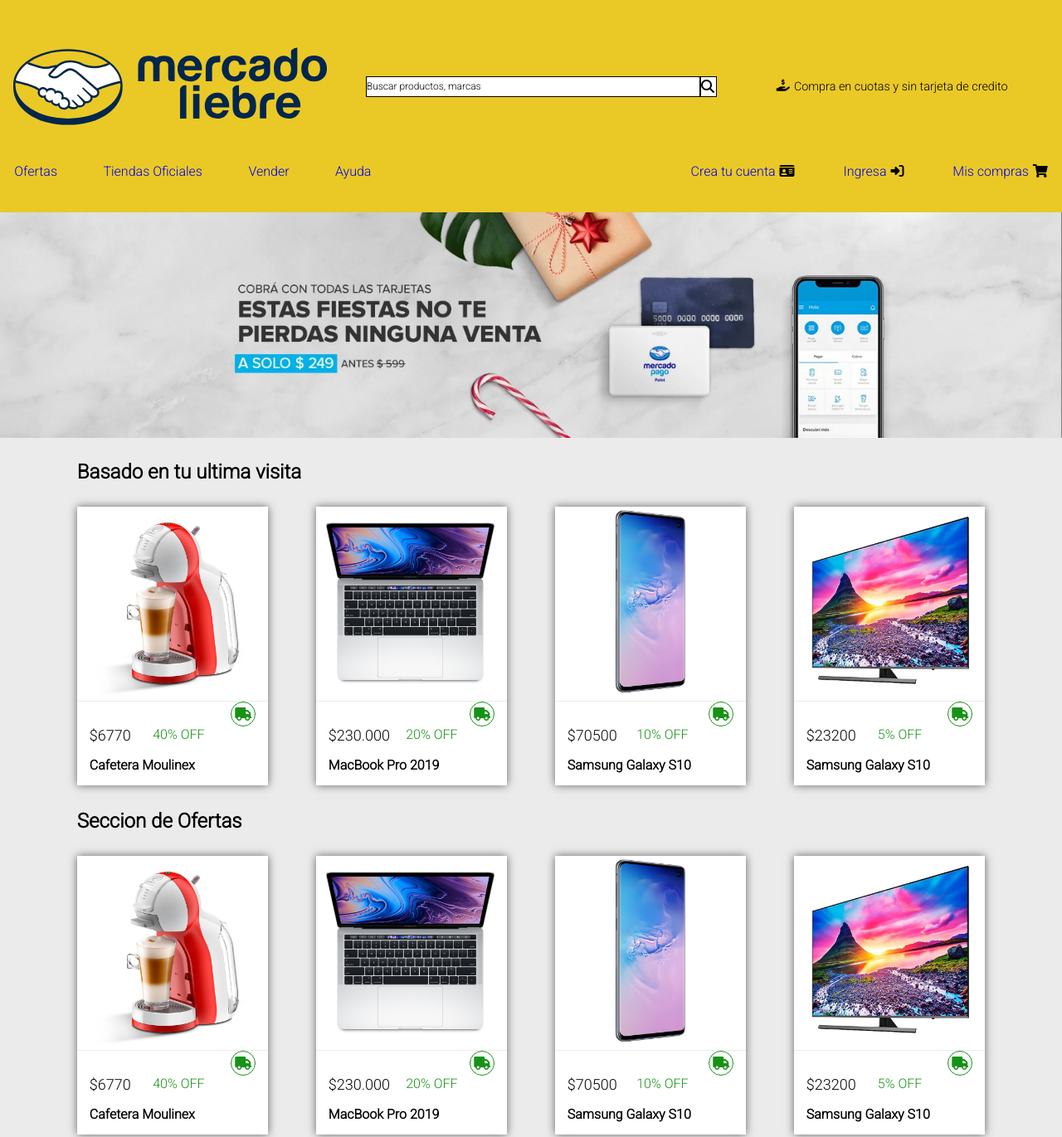
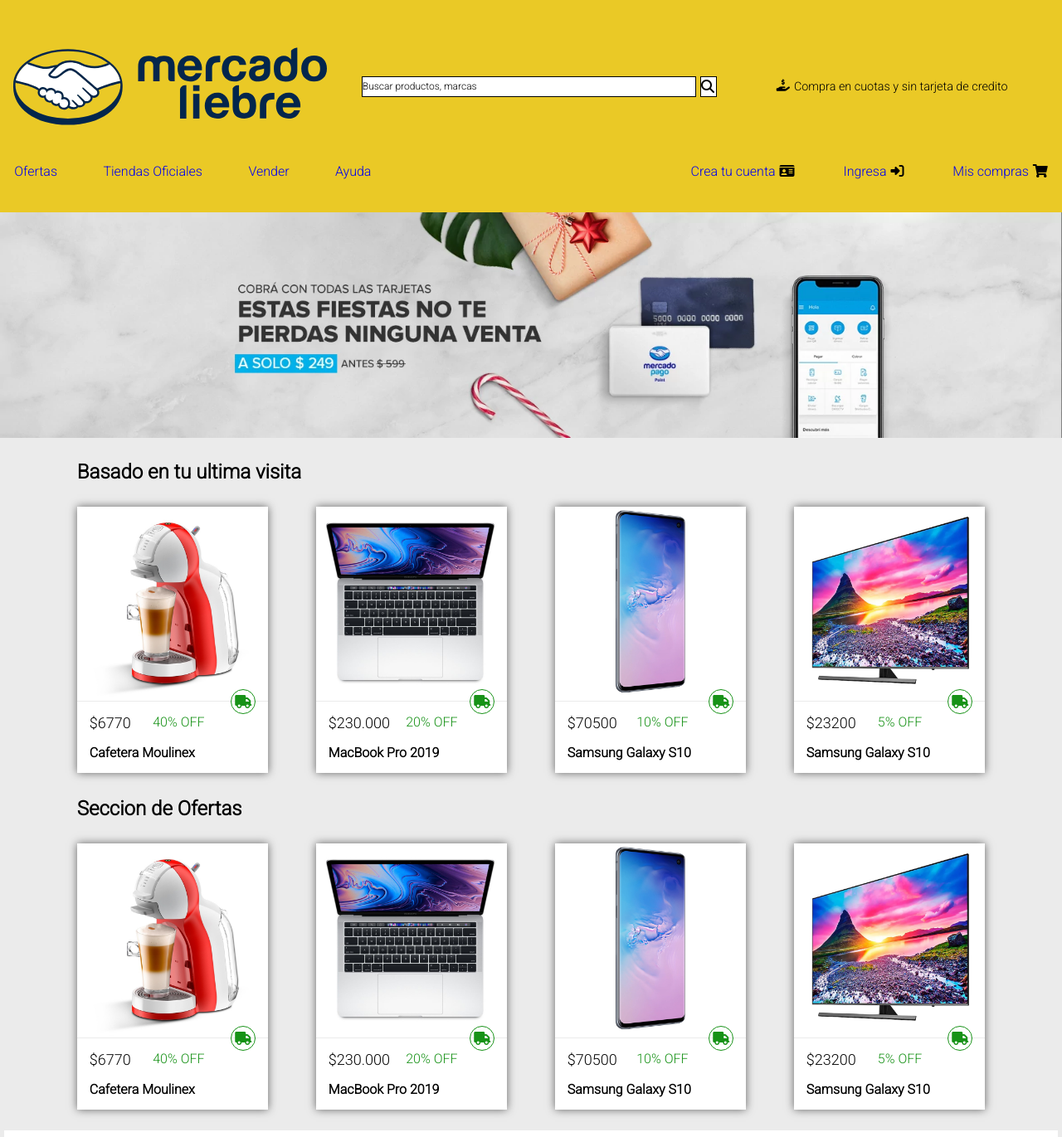
Before and after one commit to emiferreyra89/MercadoLiebre_proyecto, a website: page views/home.html in a window 1280 px wide. Shown: the top 1371 px of the page at 83% size. Drawn offline with Linux system fonts and the light colour scheme.

Commit message:
Modifique estilos del header,logo de envio y visualizacion de productos con CSS para el modo resposive

```diff
--- a/public/css/header.css
+++ b/public/css/header.css
@@ -138,7 +138,7 @@
     }
 
     .header_barra_de_busqueda{
-        margin: 0%;
+        margin-right: 5px;
     }
 
     .header_compra_en_cuotas {
--- a/public/css/home.css
+++ b/public/css/home.css
@@ -55,24 +55,7 @@
     padding-top: 3%;
 }
 
-
-@media (min-width: 768px){
-
-    main {
-        justify-content: space-around;
-    }
-
-    .subtitulos_ultimaVisita_oferta {
-        text-align: left;
-        margin: 2% 0% 2% 5%;
-
-    }
-
-    .main_section_articulos {
-        box-shadow : 0px 0px 10px rgb( 100 , 100 , 100 );
-        width: 40%;
-    }
-
+@media (min-width: 320px) {
     .main_section_articulos_descripcion-producto {
         padding-top: 0%;
     }
@@ -83,6 +66,7 @@
         display: flex;
         align-items: center;
         justify-content: space-around;
+        margin-top: -15px;
     }
 
     .main_precio_descuento {
@@ -103,6 +87,25 @@
     }
 }
 
+@media (min-width: 768px){
+
+    main {
+        justify-content: space-around;
+    }
+
+    .subtitulos_ultimaVisita_oferta {
+        text-align: left;
+        margin: 2% 0% 2% 5%;
+
+    }
+
+    .main_section_articulos {
+        box-shadow : 0px 0px 10px rgb( 100 , 100 , 100 );
+        width: 40%;
+    }
+
+}
+
 @media (min-width: 1024px){
 
     .subtitulos_ultimaVisita_oferta {
```
